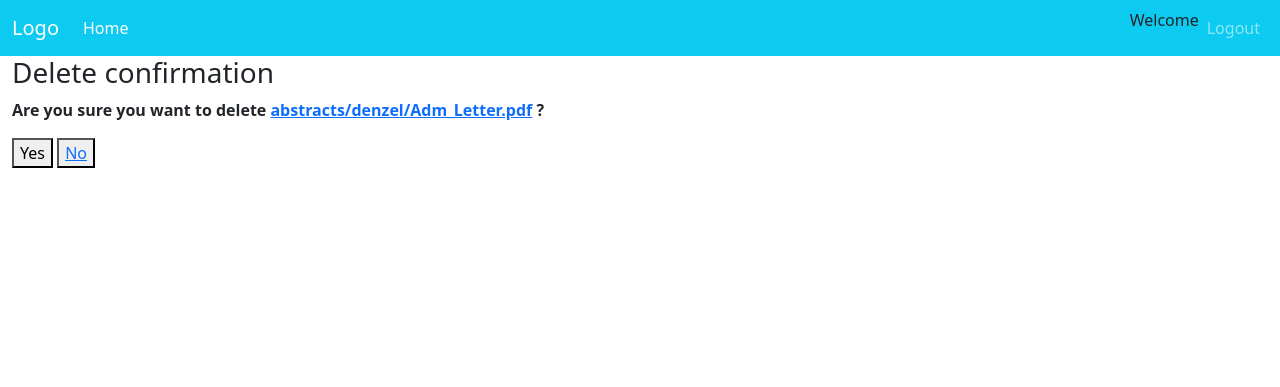
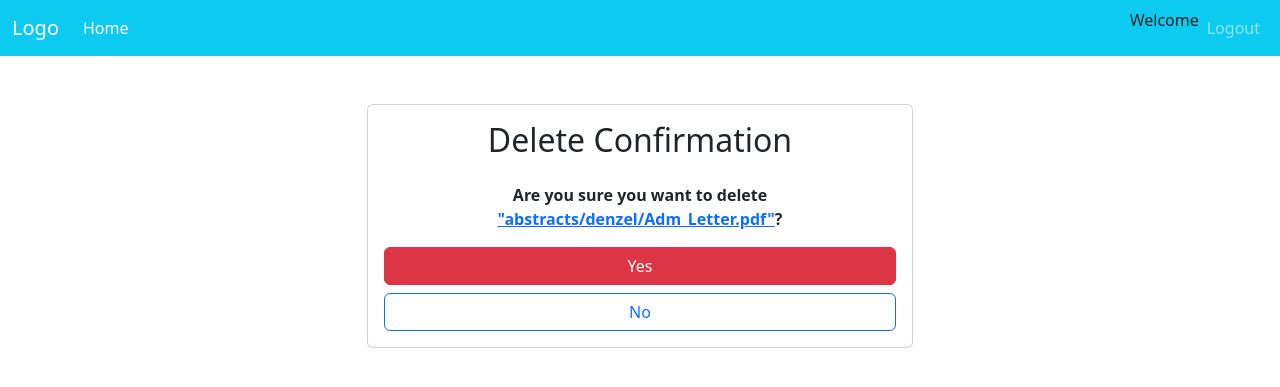
Before and after one commit to DenzelGitonga007/Upload-Abstracts, a Django app: page /abstracts/delete/3 in a window 1280 px wide. Shown: the top 387 px of the page. Run offline with Django 5.2, Linux system fonts and the light colour scheme; a user stored in the database is signed in; data comes from the database, SQL or seed files in the repository; both versions use the stored data as it was after the commit; some libraries are stand-ins or nearby versions.

Commit message:
delete ui

```diff
--- a/templates/abstracts/delete.html
+++ b/templates/abstracts/delete.html
@@ -1,11 +1,23 @@
 {% extends 'common/base.html' %}
 {% block title %} Delete {{ block.super }} {% endblock %}
 {% block content %}
-    <h3>Delete confirmation</h3>
-    <p><strong>Are you sure you want to delete <a href="{{ abstract.file.url }}" download>{{ abstract.file.name }}</a> ?</strong></p>
-    <form method="post">
-        {% csrf_token %}
-        <button type="submit">Yes</button>
-        <button><a href="{% url 'accounts:home' %}">No</a></button>
-    </form>
+    <div class="container mt-5">
+        <div class="row justify-content-center">
+            <div class="col-md-6">
+                <div class="card">
+                    <div class="card-body">
+                        <h2 class="card-title text-center mb-4">Delete Confirmation</h2>
+                        <p class="text-center"><strong>Are you sure you want to delete <a href="{{ abstract.file.url }}" download>"{{ abstract.file.name }}"</a>?</strong></p>
+                        <form method="post">
+                            {% csrf_token %}
+                            <div class="text-center d-grid gap-2">
+                                <button type="submit" class="btn btn-danger btn-block">Yes</button>
+                                <a href="{% url 'accounts:home' %}" class="btn btn-outline-primary btn-block">No</a>
+                            </div>
+                        </form>
+                    </div>
+                </div>
+            </div>
+        </div>
+    </div>
 {% endblock %}
--- a/templates/abstracts/edit.html
+++ b/templates/abstracts/edit.html
@@ -19,7 +19,7 @@
                                 <input type="text" name="description" class="form-control" id="id_description" value="{{ form.description.value }}">
                             </div>
                             <div class="mb-3">
-                                <label for="id_file" class="form-label">You can replace '{{ form.file.value }}' with another abstract </label>
+                                <label for="id_file" class="form-label">You can replace "{{ form.file.value }}" with another abstract </label>
                                 <input type="file" class="form-control" name="file" accept="application/pdf, application/msword, text/plain" id="id_file">
                             </div>
                             <div class="text-center">
```
Also changed, not shown: db.sqlite3.
